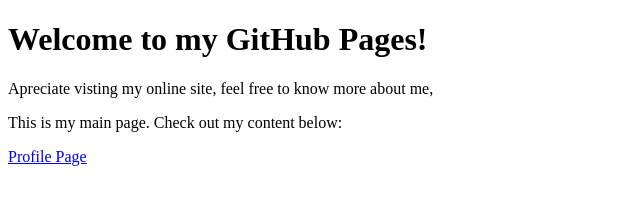
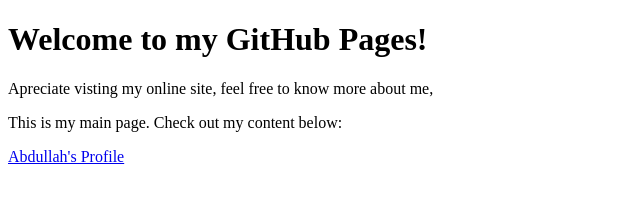
Before and after one commit to abdullahaljehani3/aaljeha3.github.io, a plain HTML site: page index_main.html in a window 1280 px wide. Shown: the full height of the page, 0-640 px from the left. Drawn offline with Linux system fonts and the light colour scheme.

Commit message:
Update and rename index.html to index_main.html

```diff
--- a/index.html
+++ b/index_main.html
@@ -3,13 +3,13 @@
 <head>
     <meta charset="UTF-8">
     <meta name="viewport" content="width=device-width, initial-scale=1.0">
-    <title>Abdullah's GitHub Pages</title>
+    <title>Abdullah Ahmed Aljehani GitHub Pages</title>
 
 </head>
 <body>
     <h1>Welcome to my GitHub Pages!</h1>
     <p>Apreciate visting my online site, feel free to know more about me,</p>
     <p>This is my main page. Check out my content below:</p>
-    <a href="web115/index.html">Profile Page</a>
+    <a href="web115/index.html">Abdullah's Profile</a>
 </body>
 </html>
```
